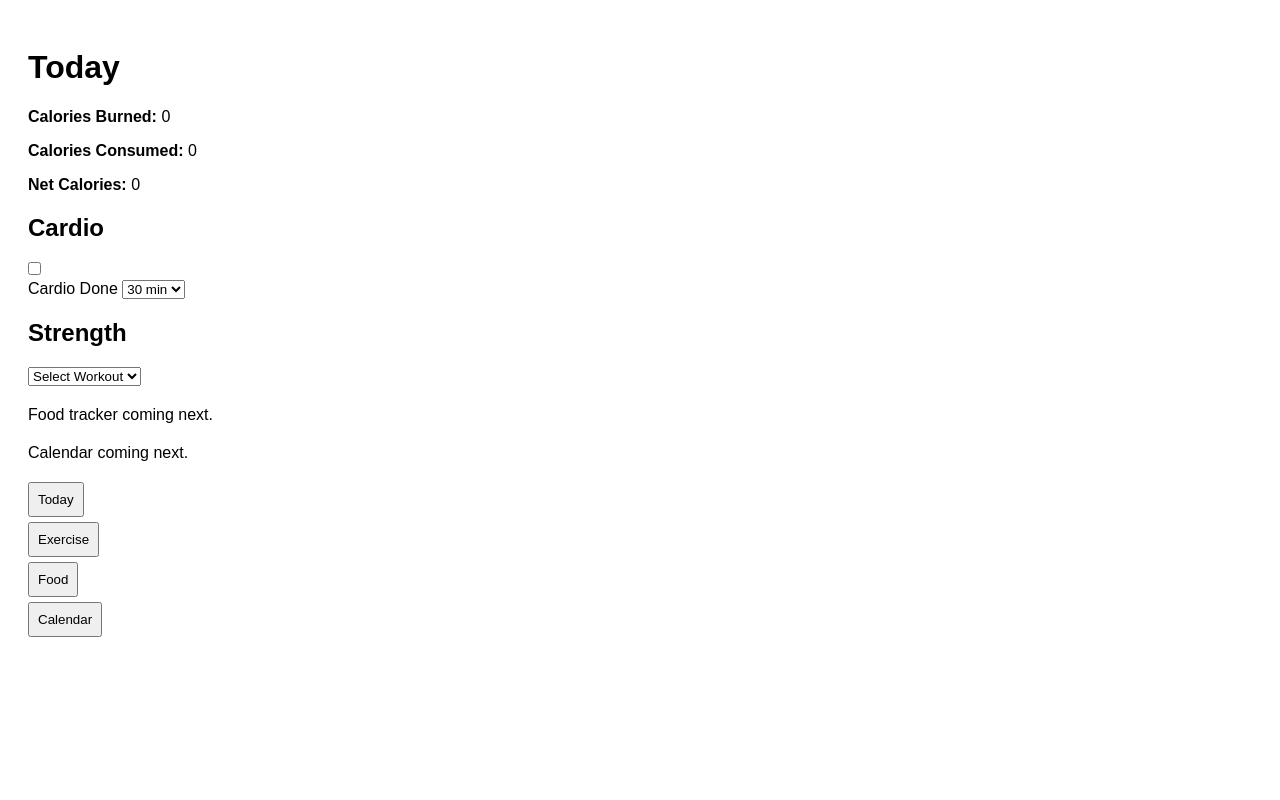
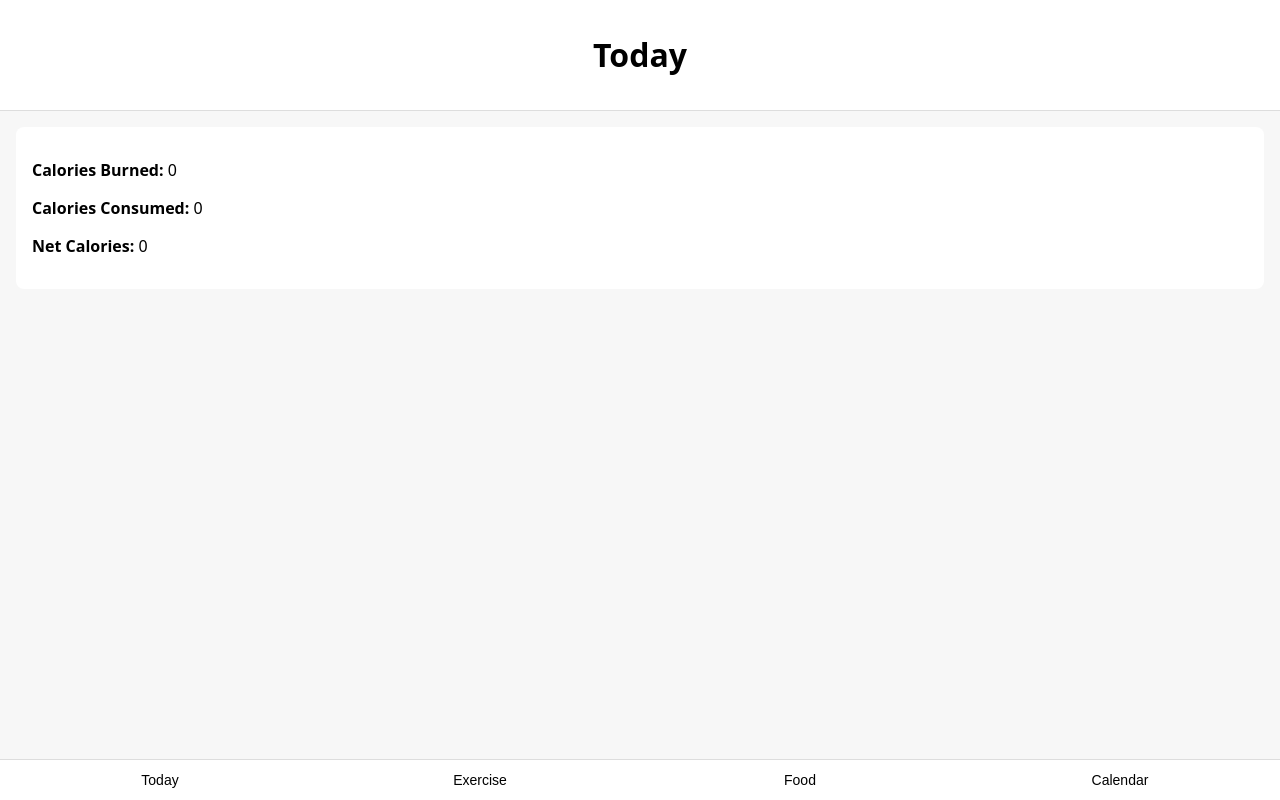
Before and after one commit to Shmanis/diet-tracker-pwa, a plain HTML site: page index.html in a window 1280 px wide. Drawn offline with Linux system fonts and the light colour scheme.

Commit message:
Update style.css

```diff
--- a/style.css
+++ b/style.css
@@ -1,14 +1,54 @@
 body {
-  font-family: Arial, sans-serif;
-  padding: 20px;
+  margin: 0;
+  font-family: system-ui, -apple-system, BlinkMacSystemFont, sans-serif;
+  background: #f7f7f7;
 }
 
-section {
-  margin-bottom: 20px;
+header {
+  background: #ffffff;
+  padding: 12px;
+  text-align: center;
+  border-bottom: 1px solid #ddd;
 }
 
-input, button {
+main {
+  padding: 16px;
+  padding-bottom: 80px;
+}
+
+.card {
+  background: #ffffff;
+  padding: 16px;
+  margin-bottom: 16px;
+  border-radius: 8px;
+}
+
+h2 {
+  margin-top: 0;
+}
+
+.view {
+  display: none;
+}
+
+.view.active {
   display: block;
-  margin: 5px 0;
-  padding: 8px;
 }
+
+nav {
+  position: fixed;
+  bottom: 0;
+  left: 0;
+  right: 0;
+  display: flex;
+  background: #ffffff;
+  border-top: 1px solid #ddd;
+}
+
+nav button {
+  flex: 1;
+  padding: 12px;
+  border: none;
+  background: none;
+  font-size: 14px;
+}
```
